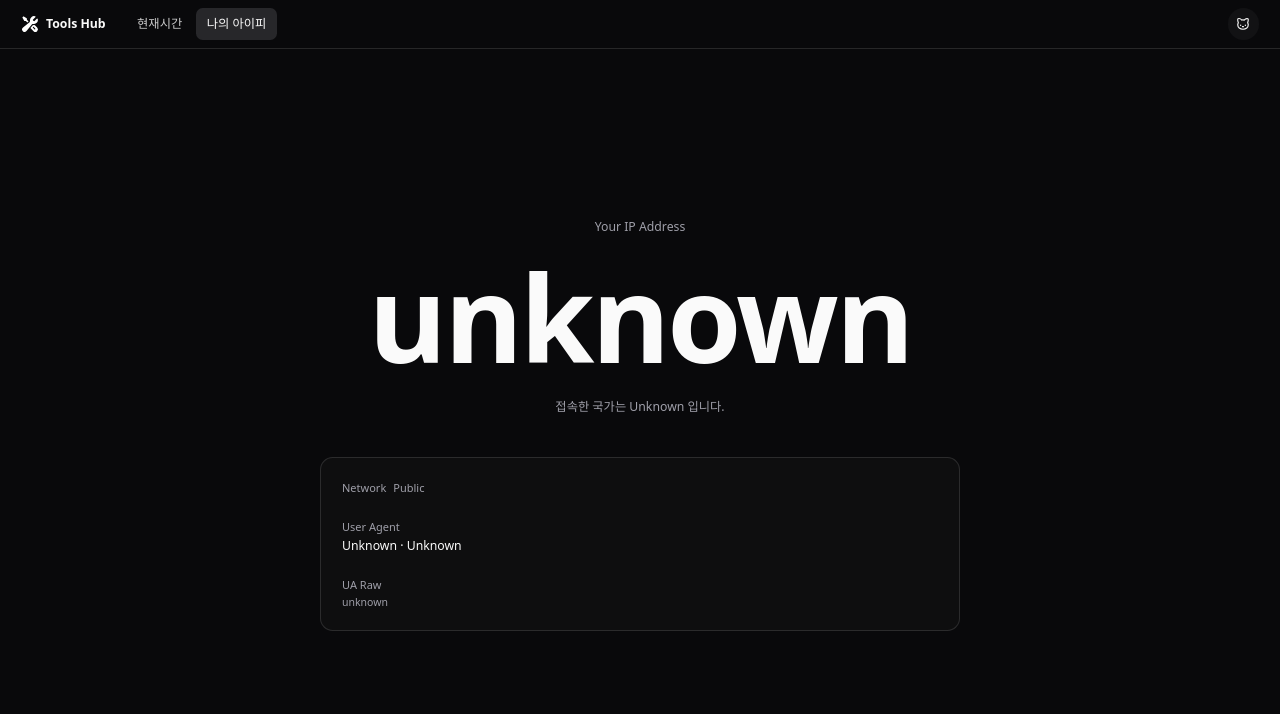
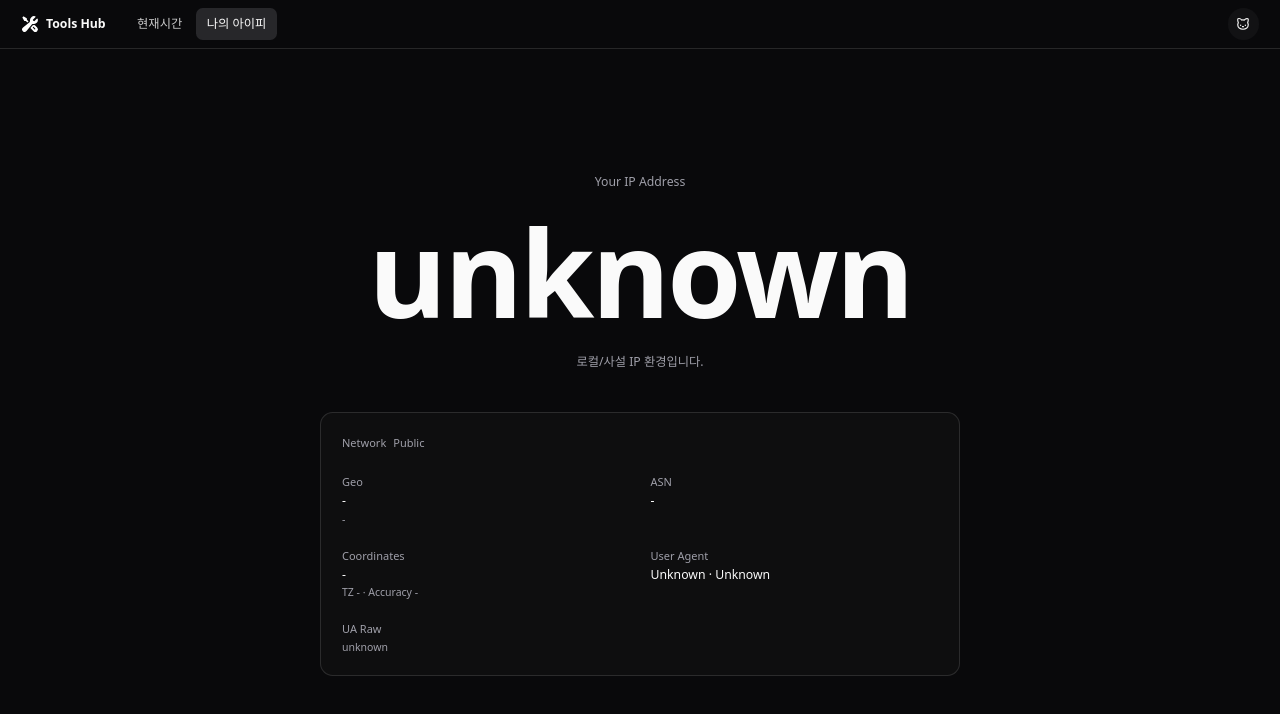
Before and after one commit to myoungsung84/tools-hub, a Next.js app: page /ip in a window 1280 px wide. Shown: the top 714 px of the page. Built offline with nearby package versions, Linux system fonts and the light colour scheme.

Commit message:
Add IP geo source and types

```diff
--- a/src/app/api/ip/ip-addr.get.ts
+++ b/src/app/api/ip/ip-addr.get.ts
@@ -1,11 +1,6 @@
+import { fetchIpAddrGeo } from '@/app/api/ip/ip-addr.source'
 import { handleApi, success } from '@/lib/server'
-import {
-  isPrivateIp,
-  normalizeUserAgent,
-  pickClientIp,
-  pickCountry,
-  readUserAgent,
-} from '@/lib/server/ip-utils'
+import { isPrivateIp, normalizeUserAgent, pickClientIp, readUserAgent } from '@/lib/server/ip-utils'
 
 async function handler(req: Request) {
   const headers = req.headers
@@ -13,15 +8,16 @@ async function handler(req: Request) {
   const ip = pickClientIp(headers)
   const uaRaw = readUserAgent(headers)
   const ua = normalizeUserAgent(uaRaw)
-  const country = pickCountry(headers)
 
   const isPrivate = ip === 'unknown' ? false : isPrivateIp(ip)
+  const result = isPrivate ? null : await fetchIpAddrGeo(ip, req.signal)
 
   return success({
     ip,
     isPrivate,
-    country: country,
-    ua: ua,
+    geo: result?.geo ?? null,
+    asn: result?.asn ?? null,
+    ua,
   })
 }
 
--- /dev/null
+++ b/src/app/api/ip/ip-addr.source.ts
@@ -0,0 +1,50 @@
+type IpAddrGeoResponse = {
+  ip: string
+  geo: {
+    country: string | null
+    countryName: string | null
+    region: string | null
+    city: string | null
+    lat: number | null
+    lon: number | null
+    timezone: string | null
+    accuracyRadiusKm: number | null
+  } | null
+  asn: {
+    asn: number | null
+    org: string | null
+  } | null
+  meta?: {
+    hasCityDb?: boolean
+    hasAsnDb?: boolean
+  } | null
+}
+
+const GEO_API_BASE = process.env.GEO_API_BASE ?? ''
+
+export async function fetchIpAddrGeo(
+  ip: string,
+  signal?: AbortSignal
+): Promise<IpAddrGeoResponse | null> {
+  if (!ip || ip === 'unknown') return null
+
+  const res = await fetch(`${GEO_API_BASE}/geo?ip=${encodeURIComponent(ip)}`, {
+    signal,
+    headers: { accept: 'application/json' },
+  })
+
+  if (!res.ok) throw new Error(`geo-api failed: ${res.status}`)
+
+  const json = (await res.json()) as {
+    ok: boolean
+    data?: IpAddrGeoResponse
+    meta?: { ts?: string }
+    error?: { message?: string }
+  }
+
+  if (!json.ok) {
+    throw new Error(json.error?.message ?? 'geo-api returned ok=false')
+  }
+
+  return json.data ?? null
+}
--- /dev/null
+++ b/src/features/ip/types/ip.types.ts
@@ -0,0 +1,24 @@
+export type IpInfo = {
+  ip: string
+  isPrivate: boolean
+  geo: {
+    country: string
+    countryName: string
+    region: string
+    city: string
+    lat: number
+    lon: number
+    timezone: string
+    accuracyRadiusKm: number
+  } | null
+  asn: {
+    asn: number
+    org: string
+  } | null
+  ua: {
+    raw: string
+    browser: string
+    os: string
+    isMobile: boolean
+  }
+}
--- a/src/features/ip/ui/ip-page.tsx
+++ b/src/features/ip/ui/ip-page.tsx
@@ -4,24 +4,15 @@ import { isNil } from 'lodash-es'
 import useSWR from 'swr'
 
 import { Skeleton } from '@/components/ui/skeleton'
-import type { IpInfo } from '@/features/types'
+import type { IpInfo } from '@/features/ip/types'
 import { apiGet } from '@/lib/client/api-client'
 
 export default function IpPage() {
   const { data, error, isLoading } = useSWR<IpInfo>(
     '/api/ip',
     (path: string) => apiGet<IpInfo>({ path }),
-    {
-      revalidateOnFocus: false,
-      shouldRetryOnError: false,
-    }
+    { revalidateOnFocus: false, shouldRetryOnError: false }
   )
-
-  const country = data?.country ?? '-'
-  const browser = data?.ua?.browser ?? 'Unknown'
-  const os = data?.ua?.os ?? 'Unknown'
-  const isMobile = data?.ua?.isMobile ?? false
-  const uaRaw = data?.ua?.raw ?? '-'
 
   // ✅ 부모(main)의 남은 영역을 그대로 사용
   const wrapClass =
@@ -40,6 +31,25 @@ export default function IpPage() {
     )
   }
 
+  const geo = data.geo
+  const asn = data.asn
+
+  const countryLabel = geo ? `${geo.country}${geo.countryName ? ` · ${geo.countryName}` : ''}` : '-'
+
+  const locationLabel = geo ? [geo.region, geo.city].filter(Boolean).join(' · ') || '-' : '-'
+
+  const coordsLabel = geo ? `${geo.lat.toFixed(4)}, ${geo.lon.toFixed(4)}` : '-'
+  const tzLabel = geo?.timezone ?? '-'
+  const accLabel = geo?.accuracyRadiusKm != null ? `${geo.accuracyRadiusKm}km` : '-'
+
+  const browser = data.ua?.browser ?? 'Unknown'
+  const os = data.ua?.os ?? 'Unknown'
+  const isMobile = data.ua?.isMobile ?? false
+  const uaRaw = data.ua?.raw ?? '-'
+
+  const asnLabel = asn?.asn != null ? `AS${asn.asn}` : '-'
+  const orgLabel = asn?.org ?? '-'
+
   return (
     <div className={wrapClass}>
       <div className='mx-auto flex w-full max-w-[640px] flex-col items-center gap-10 sm:gap-12'>
@@ -52,7 +62,7 @@ export default function IpPage() {
           </div>
 
           <div className='text-xs text-muted-foreground sm:text-sm'>
-            {`접속한 국가는 ${country} 입니다.`}
+            {geo ? `접속한 국가는 ${countryLabel} 입니다.` : '로컬/사설 IP 환경입니다.'}
           </div>
         </div>
 
@@ -68,6 +78,31 @@ export default function IpPage() {
             </div>
 
             <div className='grid gap-6 sm:grid-cols-2'>
+              {/* Geo */}
+              <div className='flex flex-col gap-0.5'>
+                <div className='text-[11px] text-muted-foreground'>Geo</div>
+                <div className='text-sm'>{countryLabel}</div>
+                <div className='text-xs text-muted-foreground'>{locationLabel}</div>
+              </div>
+
+              {/* ASN */}
+              <div className='flex flex-col gap-0.5'>
+                <div className='text-[11px] text-muted-foreground'>ASN</div>
+                <div className='text-sm'>
+                  {asnLabel}
+                  {orgLabel !== '-' ? ` · ${orgLabel}` : ''}
+                </div>
+              </div>
+
+              {/* Coords */}
+              <div className='flex flex-col gap-0.5'>
+                <div className='text-[11px] text-muted-foreground'>Coordinates</div>
+                <div className='text-sm tabular-nums'>{coordsLabel}</div>
+                <div className='text-xs text-muted-foreground'>
+                  TZ {tzLabel} · Accuracy {accLabel}
+                </div>
+              </div>
+
               {/* UA summary */}
               <div className='flex flex-col gap-0.5'>
                 <div className='text-[11px] text-muted-foreground'>User Agent</div>
--- a/src/features/types/ip.types.ts
+++ /dev/null
@@ -1,15 +0,0 @@
-export type IpUserAgent = {
-  raw: string
-  browser: 'Chrome' | 'Edge' | 'Safari' | 'Unknown'
-  os: 'Windows' | 'macOS' | 'Android' | 'iOS' | 'Unknown'
-  isMobile: boolean
-}
-
-export type IpInfo = {
-  ip: string
-  isPrivate: boolean
-  country: string
-  ua: IpUserAgent
-}
-
-export type IpApiResponse = { success: true; data: IpInfo }
```
Also changed, not shown: src/features/ip/types/index.ts (renamed from src/features/types/index.ts).
